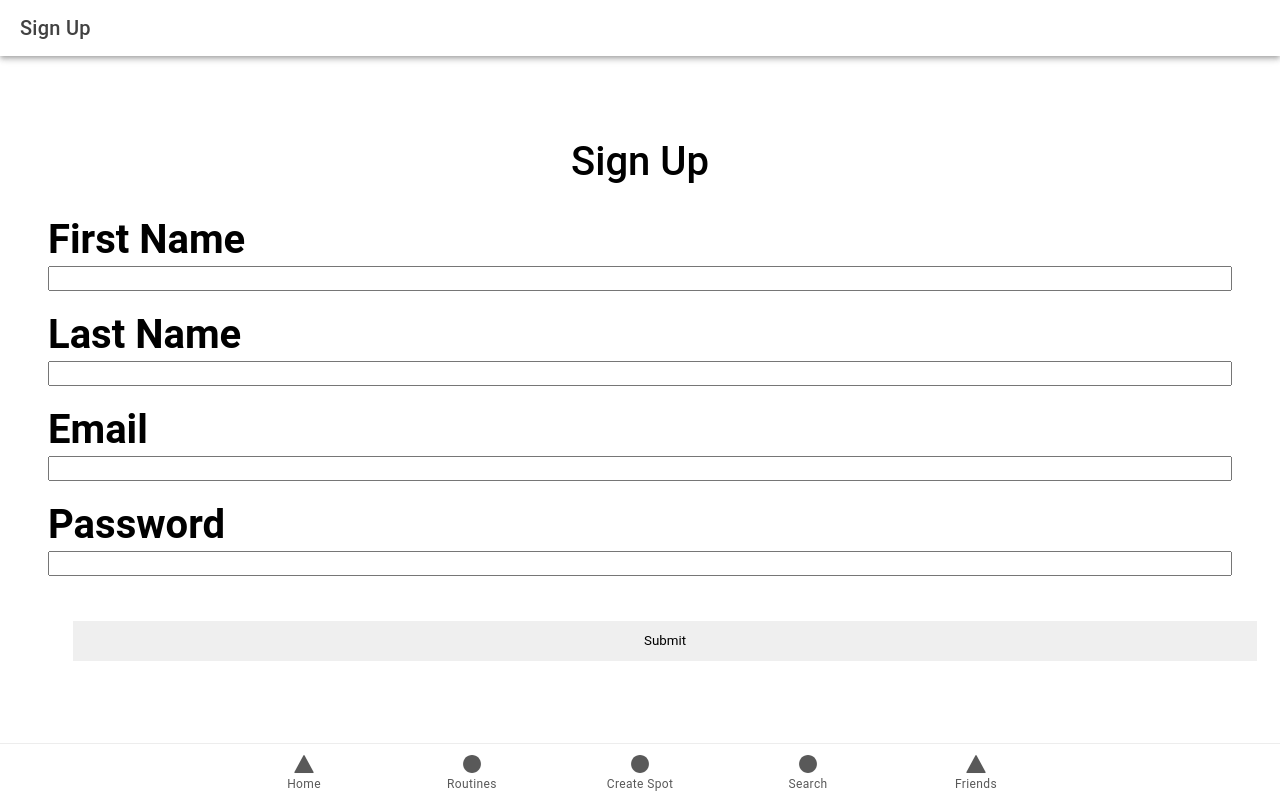
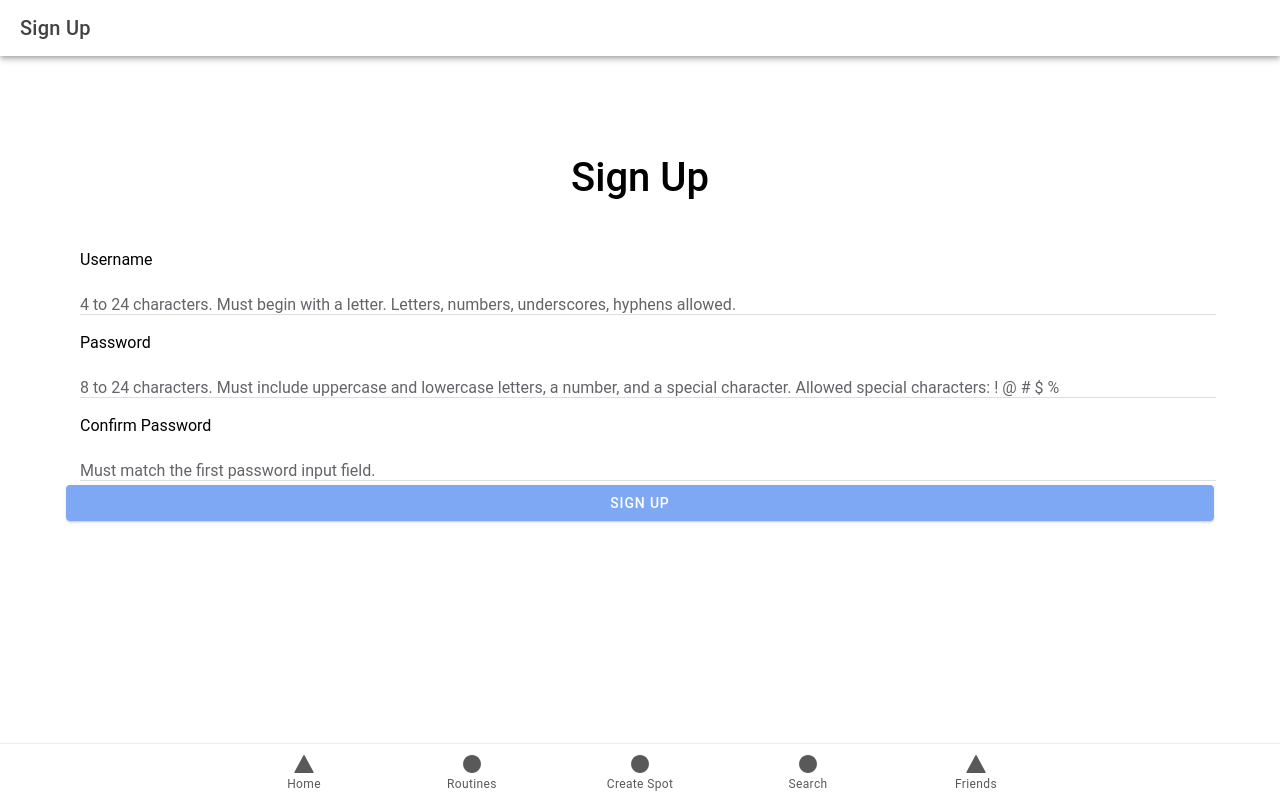
Before and after one commit to SpotMe-Mondayvile/spotme, a React (Vite) app in the folder spotme-web/: page /SignUp in a window 1280 px wide. Built offline with nearby package versions, Linux system fonts and the light colour scheme.

Commit message:
Implemented front-end testing for Sign Up

```diff
--- a/spotme-web/src/pages/login/SignUp.tsx
+++ b/spotme-web/src/pages/login/SignUp.tsx
@@ -1,39 +1,73 @@
-import { IonContent, IonHeader, IonPage, IonTitle, IonToolbar, useIonRouter } from '@ionic/react';
-import ExploreContainer from '../../components/ExploreContainer';
+import { IonContent, IonHeader, IonPage, IonTitle, IonToolbar, useIonRouter, IonItem, IonLabel, IonInput, IonButton, IonText } from '@ionic/react';
 import './SignUp.css';
-import { useState } from 'react';
+import { useState, useEffect, useRef } from 'react';
 import { useForm } from 'react-hook-form';
 import { signup } from '../../utils/services/userServices';
 
-const SignUp=() => {
-  const [isLoading,setIsLoading]= useState(false)
-  const navigate = useIonRouter()
-  const [creds,setCreds] = useState({
-    email:"",
-    password:""
-  });
-  const {
-    register,
-    handleSubmit,
-    formState: {errors, ...formState}
-  } = useForm()
-  const [formError,setFormError]=useState("")
 
+const USER_REGEX = /^[A-z][A-z0-9-_]{3,23}$/;
+const PWD_REGEX = /^(?=.*[a-z])(?=.*[A-Z])(?=.*[0-9])(?=.*[!@#$%]).{8,24}$/;
 
-  const onSubmit =async (formData:any)=>{
-    try{
-      const{data} = await signup(formData)
-      localStorage.setItem('token',data.access_token);
-      navigate.push('/Home','root','replace')
+const SignUp = () => {
+  const [isLoading, setIsLoading] = useState(false);
+  const navigate = useIonRouter();
+  const [formError, setFormError] = useState("");
+
+  const userRef = useRef(null);
+  const errRef = useRef(null);
+
+  const [user, setUser] = useState('');
+  const [validName, setValidName] = useState(false);
+  const [userFocus, setUserFocus] = useState(false);
+
+  const [pwd, setPwd] = useState('');
+  const [validPwd, setValidPwd] = useState(false);
+  const [pwdFocus, setPwdFocus] = useState(false);
+
+  const [matchPwd, setMatchPwd] = useState('');
+  const [validMatch, setValidMatch] = useState(false);
+  const [matchFocus, setMatchFocus] = useState(false);
+
+  const { register, handleSubmit } = useForm();
+
+  useEffect(() => {
+    userRef.current?.setFocus();
+  }, [])
+
+  useEffect(() => {
+    setValidName(USER_REGEX.test(user));
+  }, [user]);
+
+  useEffect(() => {
+    setValidPwd(PWD_REGEX.test(pwd));
+    setValidMatch(pwd === matchPwd);
+  }, [pwd, matchPwd]);
+
+  useEffect(() => {
+    setFormError('');
+  }, [user, pwd, matchPwd]);
+
+  const onSubmit = async (formData) => {
+    if (!validName || !validPwd || !validMatch) {
+      setFormError("Invalid Entry");
+      return;
+    }
+    try {
+      setIsLoading(true);
+      const { data } = await signup(formData);
+      localStorage.setItem('token', data.access_token);
+      navigate.push('/Home', 'root', 'replace');
       window.location.reload();
-    }catch(err){
-      if(err.response && err.response.status<500 && err.response.status>=400 ){
-          setFormError(err.response.data.message)
+    } catch (err) {
+      setIsLoading(false);
+      if (err.response && err.response.status >= 400 && err.response.status < 500) {
+        setFormError(err.response.data.message);
+      } else {
+        setFormError("Registration Failed");
       }
+      errRef.current?.focus();
     }
-  }
-
-
+  };
 
   return (
     <IonPage>
@@ -42,59 +76,68 @@ const SignUp=() => {
           <IonTitle>Sign Up</IonTitle>
         </IonToolbar>
       </IonHeader>
-      <IonContent>
+      <IonContent className="ion-padding">
         <section className="align_center form_page">
-        <form action="" className="authentication_form" onSubmit={handleSubmit((formData)=>onSubmit(formData))}>
+          <IonText ref={errRef} color="danger" className={formError ? "errmsg" : "offscreen"} aria-live="assertive">
+            {formError}
+          </IonText>
+          <form className="authentication_form" onSubmit={handleSubmit(onSubmit)}>
             <h2>Sign Up</h2>
-          <div className="form_inputs">
-            <div>
-              <label
-              htmlFor="first_name"
-              className="">
-                First Name
-                </label>
-              <input
+            <IonItem>
+              <IonLabel position="floating">Username</IonLabel>
+              <IonInput
                 type="text"
-              className="form_text_name"
-              id='first_name'
-              {...register("firstname")}/>
-            </div>
-            <div>
-              <label
-              htmlFor="last_name"
-              className="">
-                Last Name
-                </label>
-              <input
-              type="text"
-              className="form_text_name"
-              id='last_name'
-              {...register("lastname")}/>
-            </div>
-            <div>
-              <label
-               htmlFor="email"
-               className="">
-                Email</label>
-              <input
-               type="email"
-               className="form_text_name"
-               id="email"
-               {...register("email")} />
-            </div>
-            <div>
-              <label
-               htmlFor="password"
-               className="">
-                Password</label>
-              <input
+                ref={userRef}
+                value={user}
+                onIonChange={(e) => setUser(e.detail.value)}
+                required
+                aria-invalid={validName ? "false" : "true"}
+                aria-describedby="uidnote"
+                onFocus={() => setUserFocus(true)}
+                onBlur={() => setUserFocus(false)}
+              />
+              <IonText id="uidnote" color="medium" className={userFocus && user && !validName ? "instructions" : "offscreen"}>
+                4 to 24 characters. Must begin with a letter. Letters, numbers, underscores, hyphens allowed.
+              </IonText>
+            </IonItem>
+
+            <IonItem>
+              <IonLabel position="floating">Password</IonLabel>
+              <IonInput
                 type="password"
-               className="form_text_name"
-               id="password"
-               {...register("password",{required:true, minLength:3})}/>
-            </div>
-            <button type="submit" className="search_button form_submit" > Submit </button>
-          </div>
+                value={pwd}
+                onIonChange={(e) => setPwd(e.detail.value)}
+                required
+                aria-invalid={validPwd ? "false" : "true"}
+                aria-describedby="pwdnote"
+                onFocus={() => setPwdFocus(true)}
+                onBlur={() => setPwdFocus(false)}
+              />
+              <IonText id="pwdnote" color="medium" className={pwdFocus && !validPwd ? "instructions" : "offscreen"}>
+                8 to 24 characters. Must include uppercase and lowercase letters, a number, and a special character. Allowed special characters: ! @ # $ %
+              </IonText>
+            </IonItem>
+
+            <IonItem>
+              <IonLabel position="floating">Confirm Password</IonLabel>
+              <IonInput
+                type="password"
+                value={matchPwd}
+                onIonChange={(e) => setMatchPwd(e.detail.value)}
+                required
+                aria-invalid={validMatch ? "false" : "true"}
+                aria-describedby="confirmnote"
+                onFocus={() => setMatchFocus(true)}
+                onBlur={() => setMatchFocus(false)}
+              />
+              <IonText id="confirmnote" color="medium" className={matchFocus && !validMatch ? "instructions" : "offscreen"}>
+                Must match the first password input field.
+              </IonText>
+            </IonItem>
+
+            <IonButton expand="block" type="submit" disabled={!validName || !validPwd || !validMatch}>
+              Sign Up
+            </IonButton>
           </form>
         </section>
       </IonContent>
```
Lines whose indentation alone changed are shown as unchanged.
